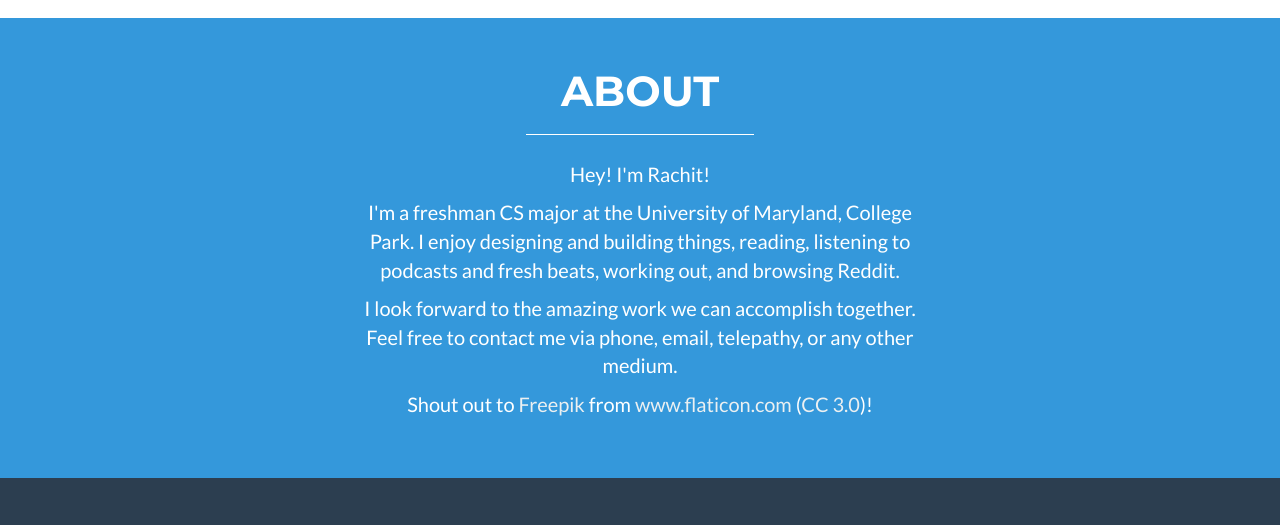
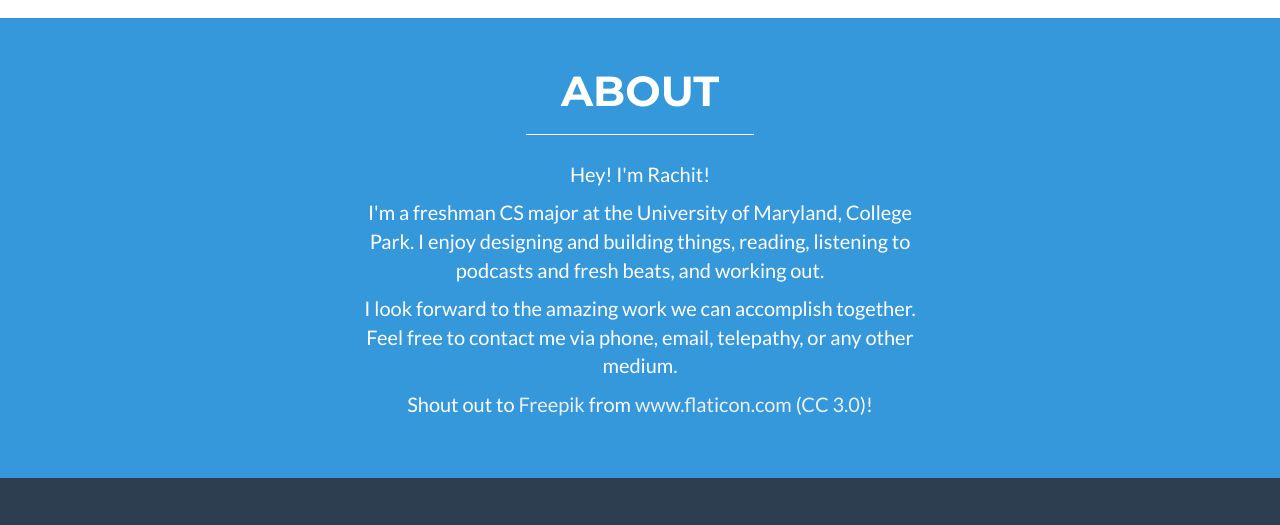
Before and after one commit to rachitag22/rachitag22.github.io, a website: page index.html in a window 1280 px wide. Shown: the part 3709-4234 px from the top of the page. Drawn offline with nearby package versions, Linux system fonts and the light colour scheme; no server answers.

Commit message:
update bio

```diff
--- a/index.html
+++ b/index.html
@@ -399,7 +399,7 @@
 					<div class="col-lg-6 col-lg-offset-3">
 						<span class="about-content">
 							<p>Hey! I'm Rachit!</p>
-							<p>I'm a freshman CS major at the University of Maryland, College Park. I enjoy designing and building things, reading, listening to podcasts and fresh beats, working out, and browsing Reddit.</p>
+							<p>I'm a freshman CS major at the University of Maryland, College Park. I enjoy designing and building things, reading, listening to podcasts and fresh beats, and working out.</p>
 							<p>I look forward to the amazing work we can accomplish together. Feel free to contact me via phone, email, telepathy, or any other medium.</p>
 							<p>Shout out to <a href="http://www.freepik.com" title="Freepik" style="color: #ecf0f1;" target="_blank">Freepik</a> from <a href="http://www.flaticon.com" title="Flaticon" style="color: #ecf0f1;" target="_blank">www.flaticon.com</a> (<a href="http://creativecommons.org/licenses/by/3.0/" title="Creative Commons BY 3.0" target="_blank" style="color: #ecf0f1;">CC 3.0</a>)!</p>
 						</span>
```
